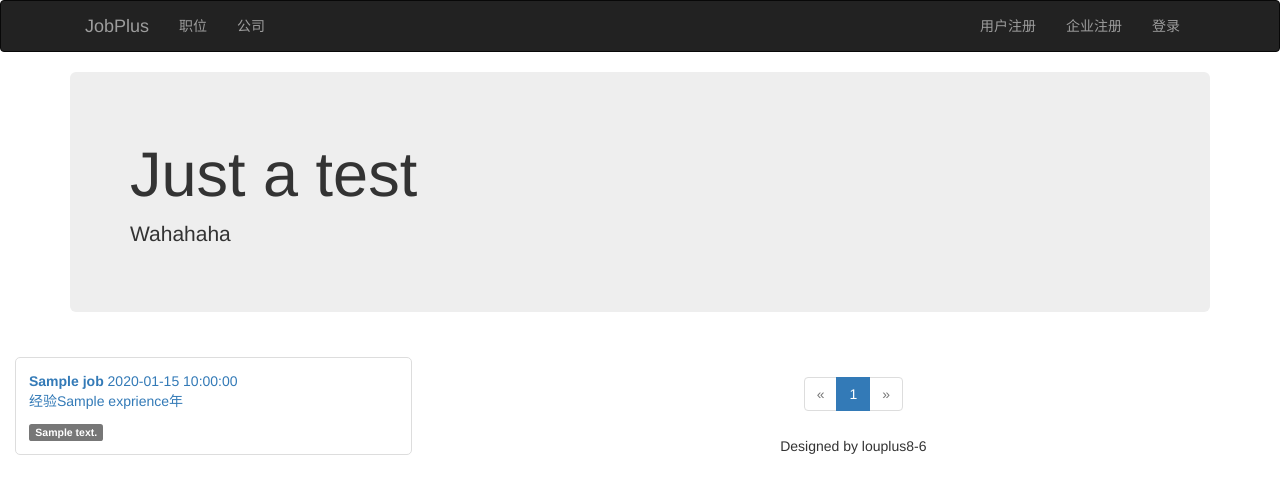
After one commit to LouPlus/jobplus8-6, a Flask app: template jobplus/templates/job/job.html in a window 1280 px wide. The commit adds this page. Shown: the top 494 px of the page. Run offline with Flask 2, Linux system fonts and the light colour scheme; the template is opened without the code that fills it: most values are stand-ins (such as "Sample title", 1, 10 or a date in 2020); some libraries are stand-ins or nearby versions.

Commit message:
fix #12,fix #24

```diff
--- a/jobplus/config.py
+++ b/jobplus/config.py
@@ -1,6 +1,7 @@
 class BaseConfig:
-    SERCET_KEY = 'AAA'
+    SECRET_KEY = 'AAA'
     SQLALCHEMY_TRACK_MODIFICATIONS = True
+    INDEX_PER_PAGE = 9
 
 class DevelopmentConfig(BaseConfig):
     Debug = True
--- a/jobplus/static/main.css
+++ b/jobplus/static/main.css
@@ -21,3 +21,7 @@ text-align: center;
 	text-align: center;
 
 }
+
+.nav-pagination {
+	text-align: center;
+}
--- a/jobplus/templates/base.html
+++ b/jobplus/templates/base.html
@@ -16,13 +16,13 @@
 			<div class="container-fluid">
 				<!-- Brand and toggle get grouped for better mobile display -->
 				<div class="navbar-header">
-					<a class="navbar-brand" href="#">JobPlus</a>
+					<a class="navbar-brand" href="{{ url_for('front.index')}}">JobPlus</a>
 				</div>
 
 				<!-- Collect the nav links, forms, and other content for toggling -->
 				<div class="collapse navbar-collapse">
 					<ul class="nav navbar-nav">
-						<li><a href="#">职位</a></li>
+						<li><a href="{{ url_for('front.job')}}">职位</a></li>
 						<li><a href="#">公司</a></li>
 
 					</ul>
--- a/jobplus/templates/index.html
+++ b/jobplus/templates/index.html
@@ -39,7 +39,7 @@
 {% endfor %}
 </div>
 <p class="read_more">
-<a href="#" class="btn btn-primary btn-lg active" role="button">查看更多</a>
+<a href="{{url_for('front.job')}}" class="btn btn-primary btn-lg active" role="button">查看更多</a>
 </p>
 
 <ul class="nav nav-tabs">
--- /dev/null
+++ b/jobplus/templates/job/job.html
@@ -0,0 +1,32 @@
+{% extends 'base.html' %}
+{% from "macros.html" import render_pagination %}
+
+{% block body %}
+<div class="container">
+	<div class="jumbotron">
+
+		<h1>Just a test</h1>
+		<p>Wahahaha</p>
+	</div>
+</div>
+
+<div class="job-list">
+{% for job in pagination.items %}
+	<div class="col-sm-6 col-md-4">
+		<div class="job-box">
+			<div class="caption">
+				<a href="">
+					<b>{{ job.jobname }}</b>
+					<span class="timesince">{{ job.created_at }}</span>
+					<p>经验{{job.exprience }}年</p>
+					<span class="label label-default">{{job.job_description}}</span>
+				</a>
+
+			</div>
+
+		</div>
+	</div>
+{% endfor %}
+</div>
+{{ render_pagination(pagination,'front.job')}}
+{% endblock %}
--- a/jobplus/templates/macros.html
+++ b/jobplus/templates/macros.html
@@ -2,11 +2,11 @@
 <form method="POST" action="{{url}}">
     {{form.csrf_token}}
     {% for field in form %}
-	{% if field.type="CSRFTokenField" %}
+    {% if field.type == "CSRFTokenField" %}
     {{''}}
-	{% elif field.type="SubmitField" %}
-	{{form.submit(class="btn btn-primary",type='submit')}}
-	{% elif field.type="BooleanField"%}
+    {% elif field.type == "SubmitField" %}
+    {{form.submit(class == "btn btn-primary",type='submit')}}
+    {% elif field.type == "BooleanField"%}
     <div class="checkbox">
         <label>{{field()}}{{field.label.text}}</label>
     </div>
@@ -23,3 +23,32 @@
     {%endfor%}
 </form>
 {% endmacro %}
+
+{% macro render_pagination(pagination,endpoint) %}
+<nav class="nav-pagination" aria-label="Page navigation">
+  <ul class="pagination">
+    <li{% if not pagination.has_prev %} class="disabled"{% endif %}>
+      <a href="{{url_for(endpoint,page=pagination.prev_num) if pagination.has_prev else '#'}}">
+        <span aria-hidden="true">&laquo;</span>
+      </a>
+    </li>
+    {% for page in pagination.iter_pages() %}
+        {% if page %}
+            {% if page != pagination.page %}
+            <li><a href="{{ url_for(endpoint,page=page)}}">{{ page }}</a></li>
+            {% else %}
+            <li class="active"><a href="#">{{ page }}<span class="sr-only">(current)</span></a></li>
+            {% endif %}
+        {% else %}
+        <li><span class="ellipsis">...</span></li>
+        {% endif %}
+    {% endfor %}
+
+    <li{% if not pagination.has_next %} class="disabled"{% endif %}>
+      <a href="{{url_for(endpoint,page=pagination.next_num) if pagination.has_next else '#'}}">
+        <span aria-hidden="true">&raquo;</span>
+      </a>
+    </li>
+  </ul>
+</nav>
+{% endmacro %}
```
Also changed, not shown: jobplus/handlers/front.py (+12 -1 lines). Lines whose indentation alone changed are shown as unchanged.
